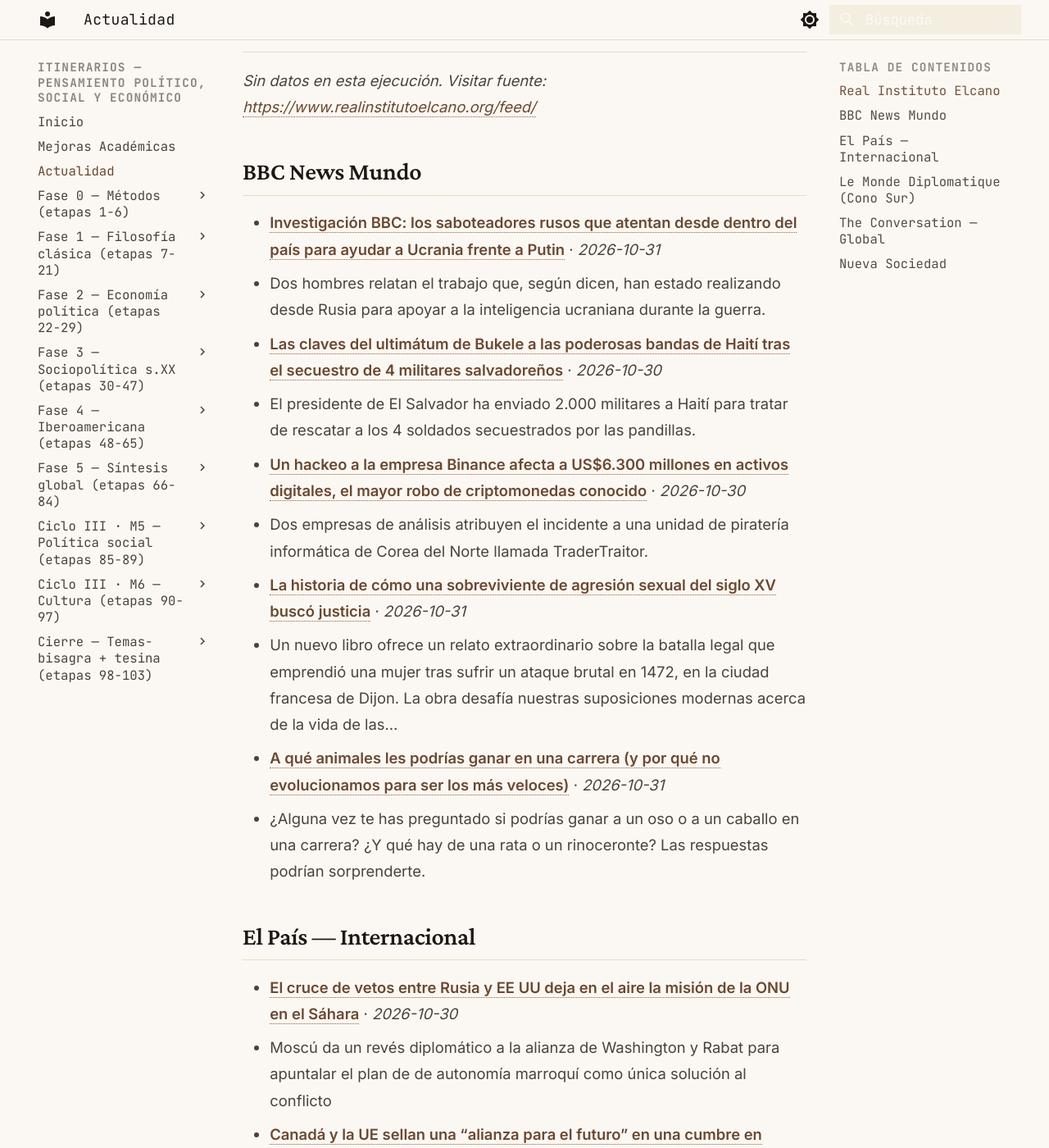
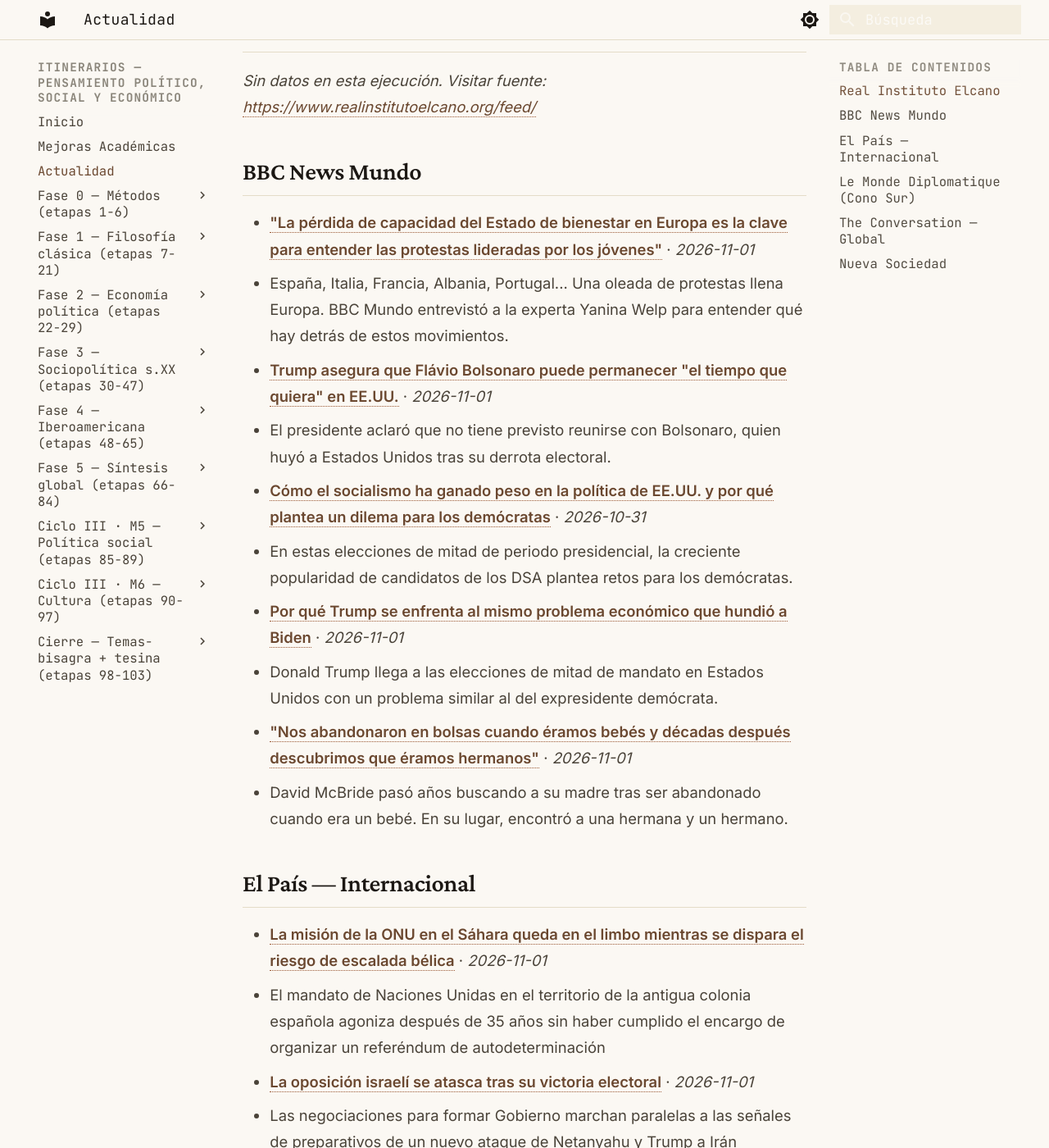
Before and after one commit to MrSpagVi/Curso, an MkDocs documentation site: the page built from docs/actualidad.md, in a window 1280 px wide and 1400 px high, scrolled down 643 px. Shown: the whole window at 82% size. Built offline with MkDocs 1.6.1 and Material for MkDocs 9.7.7, drawn with Linux system fonts in a browser that asks for light colours; some of the changed text lies outside the part shown.

Commit message:
auto: actualidad 2026-11-01

```diff
--- a/docs/actualidad.md
+++ b/docs/actualidad.md
@@ -6,7 +6,7 @@ title: Actualidad
 
 Últimos titulares de fuentes que dictan agenda en ciencia política y geopolítica. Actualizado automáticamente cada día (vía GitHub Actions).
 
-_Última actualización: 2026-10-31 11:27 UTC_
+_Última actualización: 2026-11-01 12:23 UTC_
 
 !!! tip "Ritual mensual — #actualidad"
     El último sábado de cada mes: agarrá **un** titular de los de abajo y escribí **300 palabras** aplicándole **2 autores** del último mes que leíste. ¿Qué diría cada uno? ¿En qué chocan? No resumas la noticia — usala como caso para pensar con las herramientas que venís construyendo. Guardá el texto con el tag `#actualidad` en tu sistema de notas. Esto convierte la teoría en criterio sobre la coyuntura: el objetivo del plan no es citar a Maquiavelo, es leer el presente con él.
@@ -17,29 +17,29 @@ _Sin datos en esta ejecución. Visitar fuente: [https://www.realinstitutoelcano.
 
 ## BBC News Mundo
 
-- **[Investigación BBC: los saboteadores rusos que atentan desde dentro del país para ayudar a Ucrania frente a Putin](https://www.bbc.com/mundo/articles/cm2d62jgk125o?at_medium=RSS&at_campaign=rss)** · *2026-10-31*
-  - Dos hombres relatan el trabajo que, según dicen, han estado realizando desde Rusia para apoyar a la inteligencia ucraniana durante la guerra.
-- **[Las claves del ultimátum de Bukele a las poderosas bandas de Haití tras el secuestro de 4 militares salvadoreños](https://www.bbc.com/mundo/watch/cq9vz31j8xpko?at_medium=RSS&at_campaign=rss)** · *2026-10-30*
-  - El presidente de El Salvador ha enviado 2.000 militares a Haití para tratar de rescatar a los 4 soldados secuestrados por las pandillas.
-- **[Un hackeo a la empresa Binance afecta a US$6.300 millones en activos digitales, el mayor robo de criptomonedas conocido](https://www.bbc.com/mundo/articles/cvze42lk562ko?at_medium=RSS&at_campaign=rss)** · *2026-10-30*
-  - Dos empresas de análisis atribuyen el incidente a una unidad de piratería informática de Corea del Norte llamada TraderTraitor.
-- **[La historia de cómo una sobreviviente de agresión sexual del siglo XV buscó justicia](https://www.bbc.com/mundo/articles/cm78p1q8pzdzo?at_medium=RSS&at_campaign=rss)** · *2026-10-31*
-  - Un nuevo libro ofrece un relato extraordinario sobre la batalla legal que emprendió una mujer tras sufrir un ataque brutal en 1472, en la ciudad francesa de Dijon. La obra desafía nuestras suposiciones modernas acerca de la vida de las…
-- **[A qué animales les podrías ganar en una carrera (y por qué no evolucionamos para ser los más veloces)](https://www.bbc.com/mundo/articles/cmwydvgy4xqzo?at_medium=RSS&at_campaign=rss)** · *2026-10-31*
-  - ¿Alguna vez te has preguntado si podrías ganar a un oso o a un caballo en una carrera? ¿Y qué hay de una rata o un rinoceronte? Las respuestas podrían sorprenderte.
+- **["La pérdida de capacidad del Estado de bienestar en Europa es la clave para entender las protestas lideradas por los jóvenes"](https://www.bbc.com/mundo/articles/c3pwgp7jde1wo?at_medium=RSS&at_campaign=rss)** · *2026-11-01*
+  - España, Italia, Francia, Albania, Portugal... Una oleada de protestas llena Europa. BBC Mundo entrevistó a la experta Yanina Welp para entender qué hay detrás de estos movimientos.
+- **[Trump asegura que Flávio Bolsonaro puede permanecer "el tiempo que quiera" en EE.UU.](https://www.bbc.com/mundo/articles/cqg7x42xg9m8o?at_medium=RSS&at_campaign=rss)** · *2026-11-01*
+  - El presidente aclaró que no tiene previsto reunirse con Bolsonaro, quien huyó a Estados Unidos tras su derrota electoral.
+- **[Cómo el socialismo ha ganado peso en la política de EE.UU. y por qué plantea un dilema para los demócratas](https://www.bbc.com/mundo/articles/cm87zqgqq5l5o?at_medium=RSS&at_campaign=rss)** · *2026-10-31*
+  - En estas elecciones de mitad de periodo presidencial, la creciente popularidad de candidatos de los DSA plantea retos para los demócratas.
+- **[Por qué Trump se enfrenta al mismo problema económico que hundió a Biden](https://www.bbc.com/mundo/articles/cm89z5zp0zkzo?at_medium=RSS&at_campaign=rss)** · *2026-11-01*
+  - Donald Trump llega a las elecciones de mitad de mandato en Estados Unidos con un problema similar al del expresidente demócrata.
+- **["Nos abandonaron en bolsas cuando éramos bebés y décadas después descubrimos que éramos hermanos"](https://www.bbc.com/mundo/articles/ckq6njd0drp0o?at_medium=RSS&at_campaign=rss)** · *2026-11-01*
+  - David McBride pasó años buscando a su madre tras ser abandonado cuando era un bebé. En su lugar, encontró a una hermana y un hermano.
 
 ## El País — Internacional
 
-- **[El cruce de vetos entre Rusia y EE UU deja en el aire la misión de la ONU en el Sáhara](https://elpais.com/internacional/2026-10-30/el-cruce-de-vetos-entre-rusia-y-ee-uu-deja-en-el-aire-la-mision-de-la-onu-en-el-sahara.html)** · *2026-10-30*
-  - Moscú da un revés diplomático a la alianza de Washington y Rabat para apuntalar el plan de de autonomía marroquí como única solución al conflicto
-- **[Canadá y la UE sellan una “alianza para el futuro” en una cumbre en Montreal](https://elpais.com/internacional/2026-10-30/canada-y-la-ue-sellan-una-alianza-para-el-futuro-en-una-cumbre-en-montreal.html)** · *2026-10-30*
-  - Ottawa y Bruselas buscan estrechar lazos con nuevos acuerdos económicos y comerciales, sobre energía y tecnología
-- **[La suspensión del presidente del Tribunal Constitucional de Polonia desata una crisis institucional](https://elpais.com/internacional/2026-10-30/el-presidente-de-polonia-regresa-a-su-pais-en-pleno-vuelo-a-senegal-por-una-crisis-en-el-tribunal-constitucional.html)** · *2026-10-31*
-  - La oposición ultraconservadora acusa al Gobierno de Donald Tusk de realizar un golpe de Estado y el presidente del país regresa en pleno vuelo a Senegal
+- **[La misión de la ONU en el Sáhara queda en el limbo mientras se dispara el riesgo de escalada bélica](https://elpais.com/internacional/2026-11-01/la-mision-de-la-onu-en-el-sahara-queda-en-el-limbo-mientras-se-dispara-el-riesgo-de-escalada-belica.html)** · *2026-11-01*
+  - El mandato de Naciones Unidas en el territorio de la antigua colonia española agoniza después de 35 años sin haber cumplido el encargo de organizar un referéndum de autodeterminación
+- **[La oposición israelí se atasca tras su victoria electoral](https://elpais.com/internacional/2026-11-01/la-oposicion-israeli-transforma-en-embrollo-su-victoria-sobre-netanyahu.html)** · *2026-11-01*
+  - Las negociaciones para formar Gobierno marchan paralelas a las señales de preparativos de un nuevo ataque de Netanyahu y Trump a Irán
+- **[Manual de demolición: cómo los estudiantes de Serbia derrotaron a Vucic sin violencia](https://elpais.com/internacional/2026-11-01/manual-de-demolicion-como-los-estudiantes-de-serbia-derrotaron-a-vucic-sin-violencia.html)** · *2026-11-01*
+  - Los universitarios preservaron la unidad pese a sus diferencias, mantuvieron dos años las protestas pacíficas y contagiaron a los ciudadanos la pérdida del miedo
+- **[El tambaleante trono del rey ‘Bibi’](https://elpais.com/internacional/2026-11-01/el-tambaleante-trono-del-rey-bibi.html)** · *2026-11-01*
+  - Los votantes israelíes han hablado con claridad, pero al primer ministro israelí, Benjamín Netanyahu, aún le quedan cartas para perpetuarse en el poder hasta una repetición electoral
 - **[Brasil y los dueños del algoritmo](https://elpais.com/america/2026-10-27/brasil-y-los-duenos-del-algoritmo.html)** · *2026-10-27*
   - La victoria de Lula pone sobre la mesa que es posible ganar en las urnas a los tecnoligarcas, pero también la necesidad de poner freno a su asalto a la democracia
-- **[Postres variados](https://elpais.com/internacional/2026-10-27/postres-variados.html)** · *2026-10-27*
-  - En un menú gastronómico o en unas elecciones como las de Israel, la libertad de elegir importa incluso cuando ninguna opción resulta apetecible
 
 ## Le Monde Diplomatique (Cono Sur)
 
@@ -47,16 +47,16 @@ _Sin datos en esta ejecución. Visitar fuente: [https://www.eldiplo.org/feed/](h
 
 ## The Conversation — Global
 
+- **[Algeria is sending troops to Niger for the first time in decades – what’s at stake](https://theconversation.com/algeria-is-sending-troops-to-niger-for-the-first-time-in-decades-whats-at-stake-295358)** · *2026-11-01*
+  - Can Algeria turn its military intervention in Niger into a tool for stabilisation in a volatile Sahel region?
+- **[China imports millions of donkey hides from Africa every year: new book traces the drivers and impact](https://theconversation.com/china-imports-millions-of-donkey-hides-from-africa-every-year-new-book-traces-the-drivers-and-impact-295173)** · *2026-11-01*
+  - According to some estimates, China imports around three million African hides a year, with 25%-35% taken from stolen animals.
 - **[Zombies are real – just ask the parasites taking over the bodies and brains of insects and rodents, leading them to their doom](https://theconversation.com/zombies-are-real-just-ask-the-parasites-taking-over-the-bodies-and-brains-of-insects-and-rodents-leading-them-to-their-doom-292955)** · *2026-10-30*
   - Parasitic fungi, wasps, worms and amoeba can control the behavior of their hosts in various horrifying ways.
 - **[From 18th-century false ballots to the second JFK and double Dan Sullivans, a brief history of spoiler candidates and the unsuccessful legal challenges to them](https://theconversation.com/from-18th-century-false-ballots-to-the-second-jfk-and-double-dan-sullivans-a-brief-history-of-spoiler-candidates-and-the-unsuccessful-legal-challenges-to-them-295504)** · *2026-10-30*
   - The spoiler candidate is one of the oldest tricks in the American campaign toolbox, and the law has rarely touched it.
 - **[South Sudan wants to hold elections in December: 3 major obstacles and some ways around them](https://theconversation.com/south-sudan-wants-to-hold-elections-in-december-3-major-obstacles-and-some-ways-around-them-295467)** · *2026-10-30*
   - South Sudan has postponed elections several times since signing a 2018 peace agreement.
-- **[Silence of the Lambs: Hannibal Lecter makes his stage debut in this inventive touring production](https://theconversation.com/silence-of-the-lambs-hannibal-lecter-makes-his-stage-debut-in-this-inventive-touring-production-295519)** · *2026-10-30*
-  - The forensic psychiatrist with a hankering for human flesh makes his stage debut in a production that stays faithful to the original, albeit with a few updates.
-- **[Not all antihistamines are the same – and some may affect your brain more than you think](https://theconversation.com/not-all-antihistamines-are-the-same-and-some-may-affect-your-brain-more-than-you-think-294819)** · *2026-10-30*
-  - Some allergy tablets make you sleepy and slow your reactions, others barely affect you. Here’s why – and what to check before you buy.
 
 ## Nueva Sociedad
 
```
